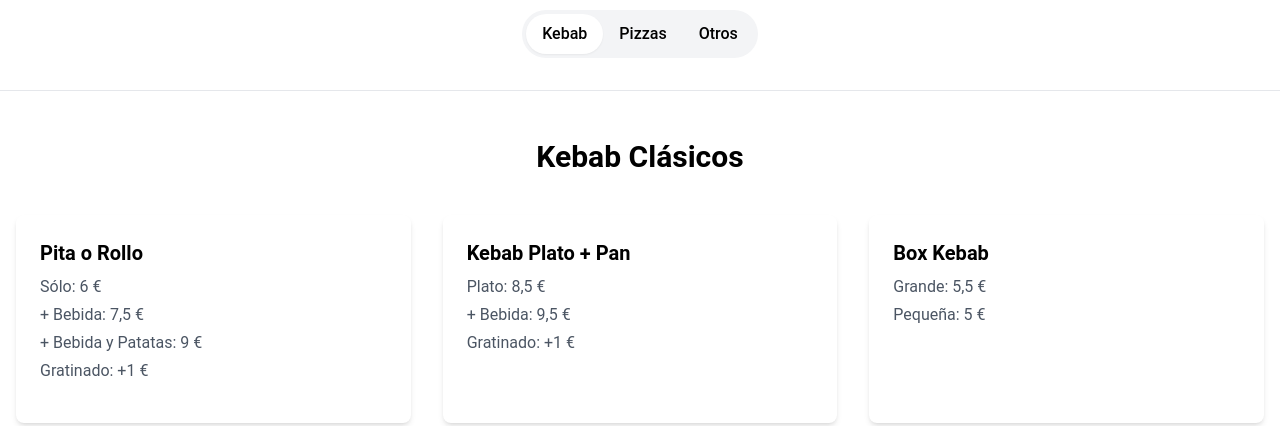
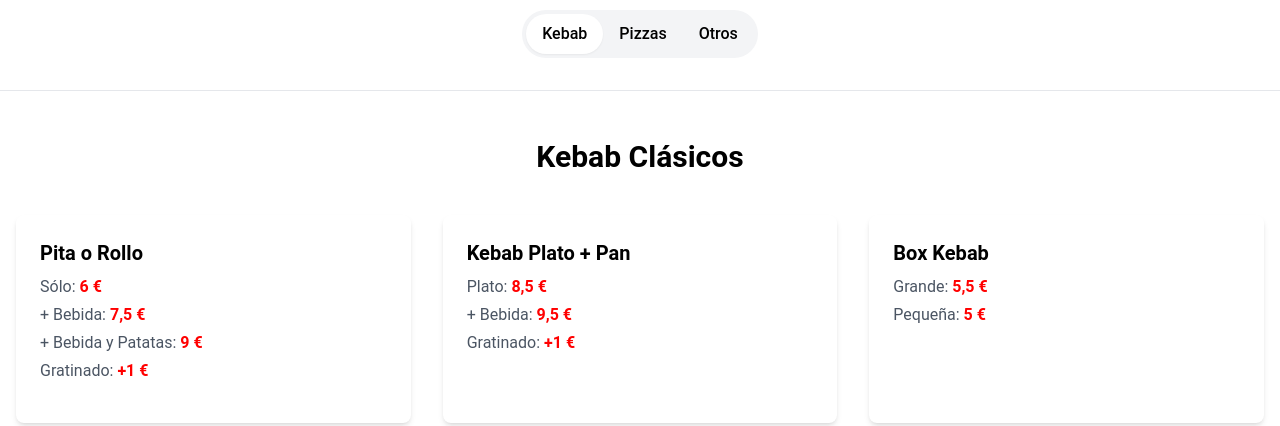
Before and after one commit to KebabSaid/KebabSaid.es, a plain HTML site: page index.html in a window 1280 px wide. Shown: the part 418-844 px from the top of the page. Drawn offline with nearby package versions, Linux system fonts and the light colour scheme.

Commit message:
Update index.html

```diff
--- a/index.html
+++ b/index.html
@@ -105,10 +105,10 @@
         <div class="bg-white rounded shadow-md p-6 card-shadow">
           <h4 class="text-xl font-bold mb-2">Pita o Rollo</h4>
           <ul class="text-gray-600 mb-4 space-y-1">
-        <li>Sólo: 6 €</li>
-        <li>+ Bebida: 7,5 €</li>
-        <li>+ Bebida y Patatas: 9 €</li>
-        <li>Gratinado: +1 €</li>
+            <li>Sólo: <span class="text-primary font-semibold">6 €</span></li>
+            <li>+ Bebida: <span class="text-primary font-semibold">7,5 €</span></li>
+            <li>+ Bebida y Patatas: <span class="text-primary font-semibold">9 €</span></li>
+            <li>Gratinado: <span class="text-primary font-semibold">+1 €</span></li>
           </ul>
         </div>
 
@@ -116,9 +116,9 @@
         <div class="bg-white rounded shadow-md p-6 card-shadow">
           <h4 class="text-xl font-bold mb-2">Kebab Plato + Pan</h4>
           <ul class="text-gray-600 mb-4 space-y-1">
-        <li>Plato: 8,5 €</li>
-        <li>+ Bebida: 9,5 €</li>
-        <li>Gratinado: +1 €</li>
+            <li>Plato: <span class="text-primary font-semibold">8,5 €</span></li>
+            <li>+ Bebida: <span class="text-primary font-semibold">9,5 €</span></li>
+            <li>Gratinado: <span class="text-primary font-semibold">+1 €</span></li>
           </ul>
         </div>
 
@@ -126,8 +126,8 @@
         <div class="bg-white rounded shadow-md p-6 card-shadow">
           <h4 class="text-xl font-bold mb-2">Box Kebab</h4>
           <ul class="text-gray-600 mb-4 space-y-1">
-        <li>Grande: 5,5 €</li>
-        <li>Pequeña: 5 €</li>
+            <li>Grande: <span class="text-primary font-semibold">5,5 €</span></li>
+            <li>Pequeña: <span class="text-primary font-semibold">5 €</span></li>
           </ul>
         </div>
       </div>
@@ -163,10 +163,10 @@
             <!-- Platos Kebab Section -->
             <div id="content-platos" class="menu-content hidden">
                <!-- Otros Section -->
-<div id="content-otros" class="menu-content hidden">
  <h3 class="text-3xl font-bold text-center mb-10 text-secondary">Pollo 100%</h3>
-  <p class="text-center text-gray-600 mb-8">¡Todo se sirve con patatas!</p>
+      <p class="text-center text-gray-600 mb-8">Lo mejor, <strong class="text-secondary">TODO CON PATATAS 🍟</strong></p>
       <div class="grid grid-cols-1 md:grid-cols-2 lg:grid-cols-3 gap-8">
+
         <!-- Hamburguesa -->
         <div class="bg-white rounded shadow-md p-6 card-shadow">
           <h4 class="text-xl font-bold mb-2">Hamburguesa</h4>
@@ -187,9 +187,12 @@
           <p class="text-gray-600 mb-4">Porción con patatas.</p>
           <p class="text-xl font-bold text-primary">6 €</p>
         </div>
+
       </div>
     </div>
 
+  </div>
+</div>
     </section>
 
     <!-- Footer -->
```
Lines whose indentation alone changed are shown as unchanged.
